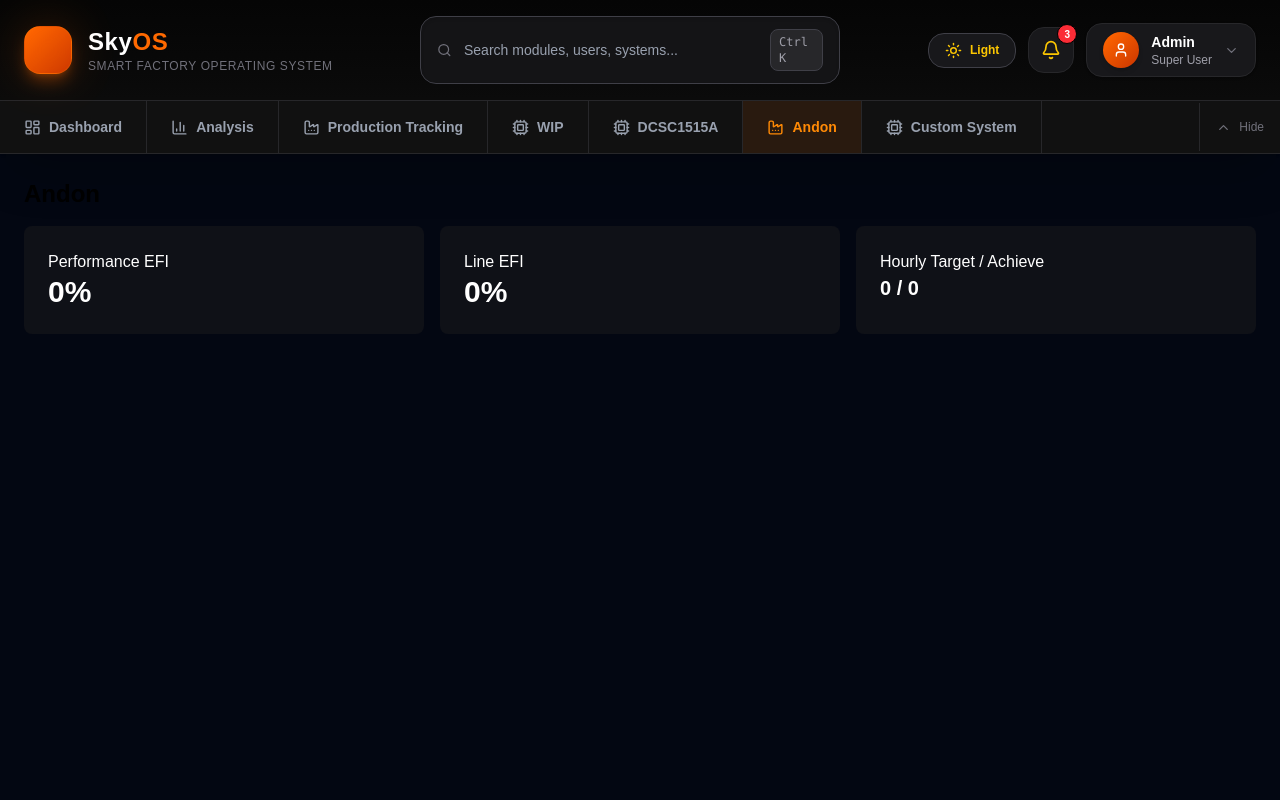
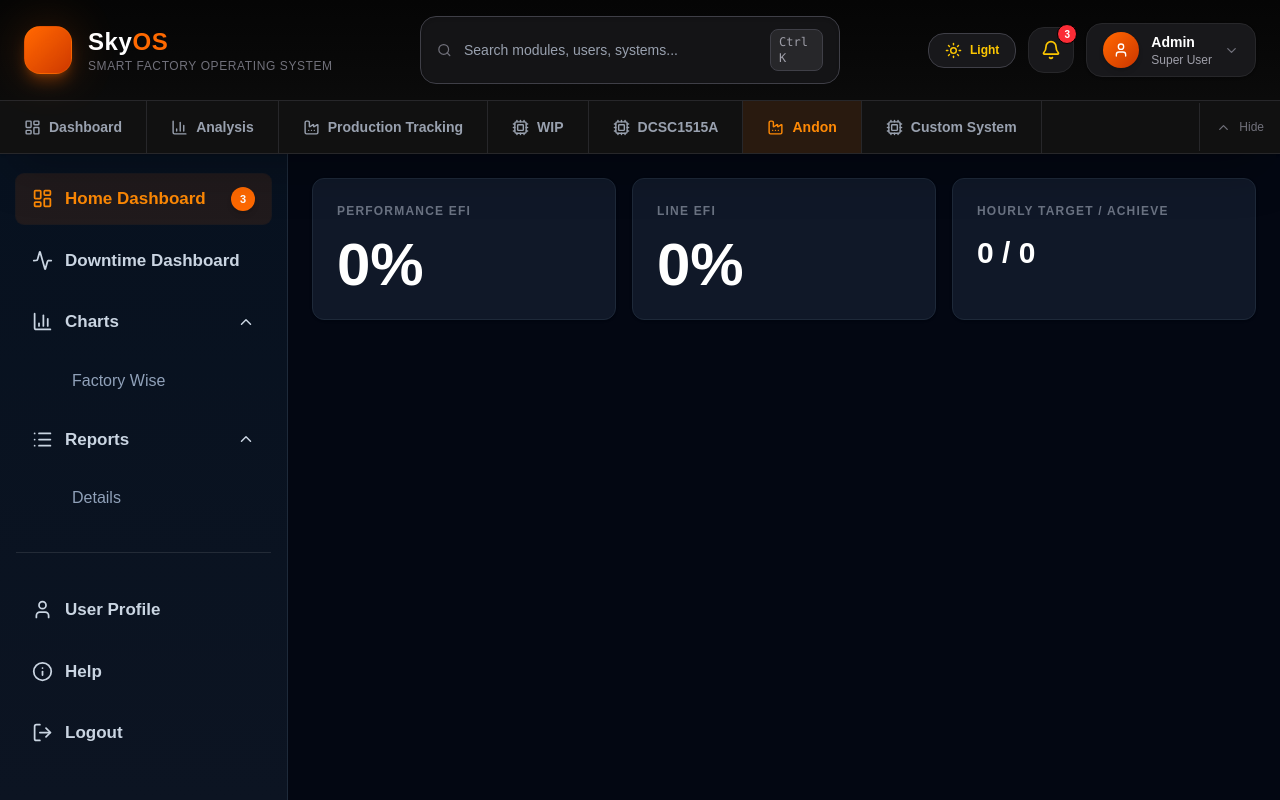
Before and after one commit to SkySmartTech/skyos-webapp-frontend, a React (Vite) app: page / in a window 1280 px wide. Both pictures are taken after a click on the button "Andon". Built offline with nearby package versions, Linux system fonts and the light colour scheme.

Commit message:
Andon side bar

```diff
--- /dev/null
+++ b/src/components/COMMON/AndonSidebar.tsx
@@ -0,0 +1,155 @@
+import { useState } from "react";
+import {
+  Activity,
+  BarChart3,
+  ChevronDown,
+  Info,
+  LayoutDashboard,
+  List,
+  LogOut,
+  User,
+} from "lucide-react";
+import { useTheme } from "../../context/ThemeContext";
+
+type MenuKey = "dashboard" | "downtime" | "charts" | "reports" | "profile" | "help" | "logout";
+
+export default function AndonSidebar() {
+  const { theme } = useTheme();
+  const dark = theme === "dark";
+
+  const [activeItem, setActiveItem] = useState<MenuKey>("dashboard");
+  const [openMenus, setOpenMenus] = useState({
+    charts: true,
+    reports: true,
+  });
+
+  const base = dark
+    ? "bg-gradient-to-b from-[#07111f] to-[#0c1422] border-[#1e2a3a] text-slate-300"
+    : "bg-white border-gray-200 text-gray-600";
+
+  const active = dark
+    ? "bg-orange-500/10 text-orange-400 shadow-[0_0_0_1px_rgba(249,115,22,0.08)]"
+    : "bg-orange-50 text-orange-600";
+
+  const inactive = dark
+    ? "hover:bg-white/5 hover:text-white"
+    : "hover:bg-gray-100 hover:text-gray-900";
+
+  const subItem = (isActive: boolean) =>
+    isActive
+      ? dark
+        ? "text-orange-400"
+        : "text-orange-600"
+      : dark
+        ? "text-slate-400 hover:text-white"
+        : "text-gray-500 hover:text-gray-900";
+
+  return (
+    <aside className={`w-72 h-full border-r px-4 py-5 overflow-y-auto transition-colors duration-300 ${base}`}>
+      <div className="space-y-3">
+        <button
+          onClick={() => setActiveItem("dashboard")}
+          className={`w-full flex items-center justify-between gap-3 px-4 py-3 rounded-lg transition-all duration-200 ${
+            activeItem === "dashboard" ? active : inactive
+          }`}
+        >
+          <span className="flex items-center gap-3 text-[17px] font-semibold">
+            <LayoutDashboard size={21} />
+            Home Dashboard
+          </span>
+          <span className="w-6 h-6 rounded-full bg-orange-500 text-white text-[11px] font-bold flex items-center justify-center shadow-md">
+            3
+          </span>
+        </button>
+
+        <button
+          onClick={() => setActiveItem("downtime")}
+          className={`w-full flex items-center gap-3 px-4 py-3 rounded-lg transition-all duration-200 text-[17px] font-semibold ${
+            activeItem === "downtime" ? active : inactive
+          }`}
+        >
+          <Activity size={21} />
+          Downtime Dashboard
+        </button>
+
+        <button
+          onClick={() => setOpenMenus(prev => ({ ...prev, charts: !prev.charts }))}
+          className={`w-full flex items-center justify-between gap-3 px-4 py-3 rounded-lg transition-all duration-200 text-[17px] font-semibold ${
+            activeItem === "charts" ? active : inactive
+          }`}
+        >
+          <span className="flex items-center gap-3">
+            <BarChart3 size={21} />
+            Charts
+          </span>
+          <ChevronDown size={18} className={`transition-transform duration-200 ${openMenus.charts ? "rotate-180" : ""}`} />
+        </button>
+
+        {openMenus.charts && (
+          <button
+            onClick={() => setActiveItem("charts")}
+            className={`w-full text-left pl-14 pr-4 py-2.5 rounded-lg text-[16px] font-medium transition-colors duration-200 ${subItem(activeItem === "charts")}`}
+          >
+            Factory Wise
+          </button>
+        )}
+
+        <button
+          onClick={() => setOpenMenus(prev => ({ ...prev, reports: !prev.reports }))}
+          className={`w-full flex items-center justify-between gap-3 px-4 py-3 rounded-lg transition-all duration-200 text-[17px] font-semibold ${
+            activeItem === "reports" ? active : inactive
+          }`}
+        >
+          <span className="flex items-center gap-3">
+            <List size={21} />
+            Reports
+          </span>
+          <ChevronDown size={18} className={`transition-transform duration-200 ${openMenus.reports ? "rotate-180" : ""}`} />
+        </button>
+
+        {openMenus.reports && (
+          <button
+            onClick={() => setActiveItem("reports")}
+            className={`w-full text-left pl-14 pr-4 py-2.5 rounded-lg text-[16px] font-medium transition-colors duration-200 ${subItem(activeItem === "reports")}`}
+          >
+            Details
+          </button>
+        )}
+      </div>
+
+      <div className={`my-8 border-t ${dark ? "border-white/10" : "border-gray-200"}`} />
+
+      <div className="space-y-3">
+        <button
+          onClick={() => setActiveItem("profile")}
+          className={`w-full flex items-center gap-3 px-4 py-3 rounded-lg text-[17px] font-semibold transition-all duration-200 ${
+            activeItem === "profile" ? active : inactive
+          }`}
+        >
+          <User size={21} />
+          User Profile
+        </button>
+
+        <button
+          onClick={() => setActiveItem("help")}
+          className={`w-full flex items-center gap-3 px-4 py-3 rounded-lg text-[17px] font-semibold transition-all duration-200 ${
+            activeItem === "help" ? active : inactive
+          }`}
+        >
+          <Info size={21} />
+          Help
+        </button>
+
+        <button
+          onClick={() => setActiveItem("logout")}
+          className={`w-full flex items-center gap-3 px-4 py-3 rounded-lg text-[17px] font-semibold transition-all duration-200 ${
+            activeItem === "logout" ? active : inactive
+          }`}
+        >
+          <LogOut size={21} />
+          Logout
+        </button>
+      </div>
+    </aside>
+  );
+}
--- a/src/components/DSCS1515A(Andon)/andon.tsx
+++ b/src/components/DSCS1515A(Andon)/andon.tsx
@@ -1,25 +1,36 @@
-import React from "react";
+import { useTheme } from "../../context/ThemeContext";
 
 export default function Andon() {
+  const { theme } = useTheme();
+  const dark = theme === "dark";
+
+  const bg = dark ? "bg-gray-950" : "bg-slate-100";
+  const card = dark ? "bg-gray-900 border-gray-800" : "bg-white border-gray-200";
+  const label = dark ? "text-gray-500" : "text-gray-500";
+  const value = dark ? "text-white" : "text-gray-700";
+
   return (
-    <div className="p-6 w-full">
-      <h2 className="text-2xl font-bold mb-4">Andon</h2>
+    <div className={`min-h-full w-full p-6 transition-colors duration-300 ${bg}`}>
+      <div className="grid grid-cols-1 lg:grid-cols-3 gap-4">
+        <div className={`rounded-xl shadow-sm p-6 border transition-colors duration-300 ${card}`}>
+          <div className={`text-xs font-semibold uppercase tracking-widest mb-4 ${label}`}>
+            Performance EFI
+          </div>
+          <div className={`text-6xl font-black ${value}`}>0%</div>
+        </div>
 
-      <div className="grid grid-cols-3 gap-4">
-        <div className="p-6 bg-zinc-900/60 rounded-lg text-white">
-          Performance EFI
-          <br />
-          <span className="text-3xl font-extrabold">0%</span>
+        <div className={`rounded-xl shadow-sm p-6 border transition-colors duration-300 ${card}`}>
+          <div className={`text-xs font-semibold uppercase tracking-widest mb-4 ${label}`}>
+            Line EFI
+          </div>
+          <div className={`text-6xl font-black ${value}`}>0%</div>
         </div>
-        <div className="p-6 bg-zinc-900/60 rounded-lg text-white">
-          Line EFI
-          <br />
-          <span className="text-3xl font-extrabold">0%</span>
-        </div>
-        <div className="p-6 bg-zinc-900/60 rounded-lg text-white">
-          Hourly Target / Achieve
-          <br />
-          <span className="text-xl font-bold">0 / 0</span>
+
+        <div className={`rounded-xl shadow-sm p-6 border transition-colors duration-300 ${card}`}>
+          <div className={`text-xs font-semibold uppercase tracking-widest mb-4 ${label}`}>
+            Hourly Target / Achieve
+          </div>
+          <div className={`text-3xl font-bold ${value}`}>0 / 0</div>
         </div>
       </div>
     </div>
--- a/src/pages/DSCS1515A(Anadon)/andonpage.tsx
+++ b/src/pages/DSCS1515A(Anadon)/andonpage.tsx
@@ -1,10 +1,20 @@
-import React from "react";
 import Andon from "../../components/DSCS1515A(Andon)/andon";
+import AndonSidebar from "../../components/COMMON/AndonSidebar";
+import { useTheme } from "../../context/ThemeContext";
 
 export default function AndonPage() {
+  const { theme } = useTheme();
+  const dark = theme === "dark";
+
   return (
-    <div className="w-full h-full overflow-auto bg-transparent">
-      <Andon />
+    <div className={`flex w-full h-full overflow-hidden transition-colors duration-300 ${dark ? "bg-gray-950" : "bg-slate-100"}`}>
+      <div className="shrink-0 h-full">
+        <AndonSidebar />
+      </div>
+
+      <main className="flex-1 h-full overflow-y-auto">
+        <Andon />
+      </main>
     </div>
   );
 }
```
